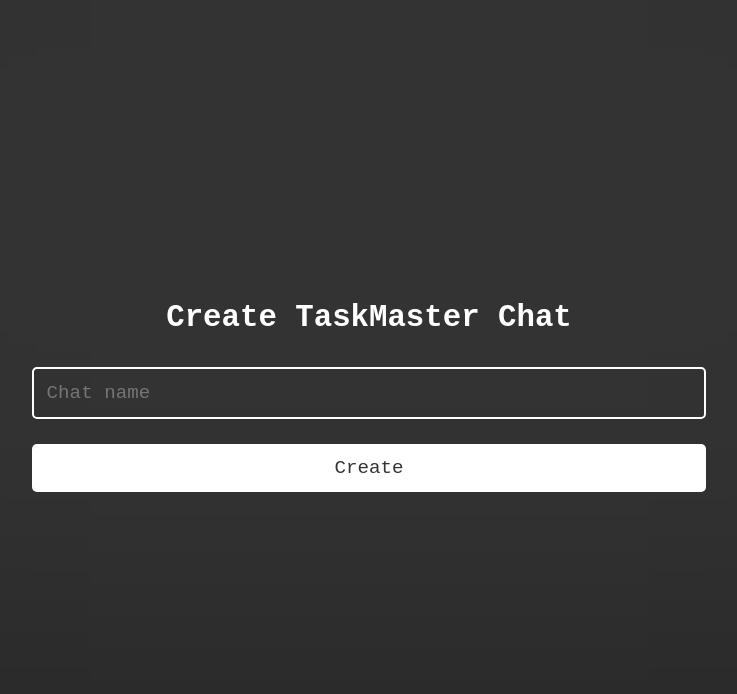
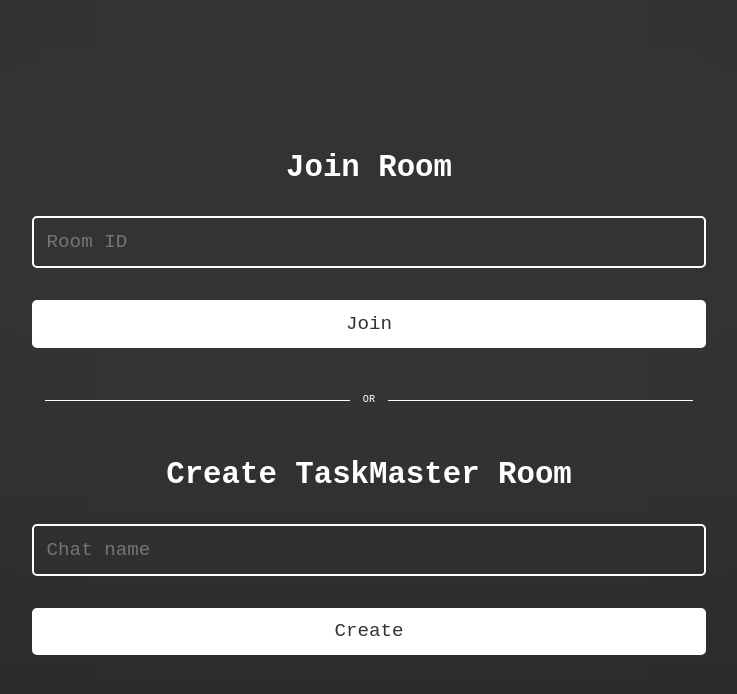
Before and after one commit to ollisterr/taskmaster, a React (Create React App) app in the folder front/: page / in a window 1280 px wide. Before the commit this address led to /create. Shown: the top 694 px of the page, without its empty margins (271-1008 px from the left). Built offline with nearby package versions, Linux system fonts and the light colour scheme; no server answers.

Commit message:
Frontpage

```diff
--- a/front/src/App.tsx
+++ b/front/src/App.tsx
@@ -3,10 +3,9 @@
   BrowserRouter as Router,
   Switch,
   Route,
-  Redirect
 } from "react-router-dom";
 import AdminPage from './pages/AdminPage';
-import CreatePage from './pages/CreatePage';
+import FrontPage from './pages/FrontPage';
 import PromptPage from './pages/PromptPage';
 
 const App = () => {
@@ -14,10 +13,6 @@
     <div className="App">
       <Router>
       <Switch>
-          <Route path="/create">
-            <CreatePage />
-          </Route>
-
           <Route path="/admin/:room">
             <AdminPage />
           </Route>
@@ -27,7 +22,7 @@
           </Route>
 
           <Route path="/">
-            <Redirect to="/create" />
+            <FrontPage />
           </Route>
         </Switch>
       </Router>
--- a/front/src/pages/CreatePage.tsx
+++ /dev/null
@@ -1,49 +0,0 @@
-import React, { useState } from "react";
-import { useHistory } from "react-router";
-
-import { Button, Headline, Input, Page } from "../styles";
-import { Small } from "../styles/typography";
-import { API_URL } from "../utils/config";
-
-const CreatePage = () => {
-  const [roomId, setRoomId] = useState("");
-  const [error, setError] = useState("");
-
-  const history = useHistory();
-
-  const handleSubmit = (e: React.FormEvent<HTMLFormElement>) => {
-    e.preventDefault();
-
-    fetch(API_URL + "/create", {
-      method: 'POST',
-      headers: {
-        'Content-Type': 'application/json',
-      },
-      body: JSON.stringify({ roomId })
-    }).then(response => response.json()).then(({ roomId }) => {
-      // navigate to newly created chat
-      if (roomId) {
-        history.replace(`/admin/${roomId}`)
-      }
-    }).catch((error) => {
-      console.log(error)
-      setError(error.message)
-    })
-  }
-
-  return (
-    <Page>
-      <form onSubmit={handleSubmit}>
-        <Headline>Create TaskMaster Chat</Headline>
-
-        <Input value={roomId} onChange={(e) => setRoomId(e.target.value)} placeholder="Chat name" />
-
-        <Small>{error}</Small>
-
-        <Button>Create</Button>
-      </form>
-    </Page>
-  )
-}
-
-export default CreatePage;
--- /dev/null
+++ b/front/src/pages/FrontPage.tsx
@@ -0,0 +1,118 @@
+import React, { useState } from "react";
+import { useHistory } from "react-router";
+import styled from "styled-components";
+
+import { Button, Headline, Input, Page } from "../styles";
+import { Small } from "../styles/typography";
+import { API_URL } from "../utils/config";
+import api from "../utils/api"
+
+const FrontPage = () => {
+  const [joinRoomId, setJoinRoomId] = useState("");
+  const [createRoomId, setCreateRoomId] = useState("");
+
+  const [joinError, setJoinError] = useState("");
+  const [createError, setCreateError] = useState("");
+
+  const history = useHistory();
+
+
+
+  const joinRoom = (e: React.FormEvent<HTMLFormElement>) => {
+    e.preventDefault();
+
+    api.post(API_URL + "/join", { roomId: joinRoomId })
+      .then(({ roomId }: { roomId: string }) => {
+        // navigate to newly created chat
+        if (roomId) {
+          history.push(`/${roomId}`)
+        }
+      })
+      .catch((error: Error) => {
+        setJoinError(error.message)
+      })
+  }
+
+  const handleSubmit = (e: React.FormEvent<HTMLFormElement>) => {
+    e.preventDefault();
+
+    api.post(API_URL + "/create", { roomId: createRoomId }).then(({ roomId }: { roomId: string }) => {
+      // navigate to newly created chat
+      if (roomId) {
+        history.push(`/admin/${roomId}`)
+      }
+    }).catch((error: Error) => {
+      setCreateError(error.message)
+    })
+  }
+
+  const handleChangeJoin = (e: React.ChangeEvent<HTMLInputElement>) => {
+    setJoinError("");
+    setJoinRoomId(e.target.value);
+  }
+
+  const handleChangeCreate = (e: React.ChangeEvent<HTMLInputElement>) => {
+    setCreateError("");
+    setCreateRoomId(e.target.value);
+  }
+
+  return (
+    <Page>
+      <form onSubmit={joinRoom}>
+        <Headline>Join Room</Headline>
+
+        <Input value={joinRoomId} onChange={handleChangeJoin} placeholder="Room ID" />
+
+        <Error>{joinError} <Hidden>Placeholder</Hidden></Error>
+
+        <Button>Join</Button>
+      </form>
+
+      <DividerWrapper>
+        <Line />
+
+        <Small>OR</Small>
+
+        <Line />
+      </DividerWrapper>
+
+      <form onSubmit={handleSubmit}>
+        <Headline>Create TaskMaster Room</Headline>
+
+        <Input value={createRoomId} onChange={handleChangeCreate} placeholder="Chat name" />
+
+        <Error>{createError} <Hidden>Placeholder</Hidden></Error>
+
+        <Button>Create</Button>
+      </form>
+    </Page>
+  )
+}
+
+
+const DividerWrapper = styled.div`
+  display: flex;
+  align-items: center;
+  width: 100%;
+  padding: 3rem 0;
+  `;
+
+const Error = styled(Small)`
+  color: red;
+  font-size: 1rem;
+`;
+
+const Hidden = styled.span`
+  font-size: inherit;
+  visibility: hidden;
+`;
+
+const Line = styled.div`
+  flex: 1 1 auto;
+  height: 1px;
+  width: 100%;
+  background-color: white;
+  margin: 1rem;
+`;
+
+export default FrontPage;
--- a/front/src/pages/PromptPage.tsx
+++ b/front/src/pages/PromptPage.tsx
@@ -30,7 +30,6 @@
 
 const PromptPage = () => {
   const params = useParams<{ room: string }>();
-  const history = useHistory();
 
   const [message, setMessage] = useState<Message>();
   const [mute, toggleMute] = useState<boolean>(true);
@@ -89,7 +88,7 @@
   }
 
   &:focus {
-    box-shadow: 0 0 0 0.25rem coral;
+    box-shadow: 0 0 0 0.25rem red;
     outline: none;
   }
 `;
--- a/front/src/styles/index.ts
+++ b/front/src/styles/index.ts
@@ -24,26 +24,24 @@
   color: white;
   font-family: inherit;
   background-color: transparent;
-  margin-bottom: 1rem;
+  transition: all 0.2s;
+
+  &:focus {
+    box-shadow: 0 0 0 0.25rem red;
+    outline: none;
+  }
 `;
 
 export const Input = styled.input`
   ${styles}
   border: solid 2px #fff;
-
-  &:focus {
-    outline: none;
-  }
 `;
 
 export const Textarea = styled.textarea`
   ${styles}
   border: solid 2px #fff;
+  margin-bottom: 1rem;
   resize: none;
-
-  &:focus {
-    outline: none;
-  }
 `;
 
 export const Button = styled.button`
@@ -52,4 +50,9 @@
   background-color: #fff;
   color: #333;
   cursor: pointer;
+  transition: all 0.2s;
+
+  &:hover {
+    background-color: lightgrey;
+  }
 `;
--- a/front/src/styles/typography.ts
+++ b/front/src/styles/typography.ts
@@ -1,7 +1,7 @@
 import styled from "styled-components";
 
 export const Small = styled.p`
-  font-size: 0.8em;
+  font-size: 1em;
   padding: 0.5rem 0;
 `;
 
--- /dev/null
+++ b/front/src/utils/api.ts
@@ -0,0 +1,18 @@
+export const post = async (url: string, body: any) => {
+  const response = await fetch(url, {
+    method: 'POST',
+    headers: {
+      'Content-Type': 'application/json',
+    },
+    body: JSON.stringify(body)
+  })
+  const responseJson = await response.json();
+
+  if (!response.ok) {
+    throw Error(responseJson.message);
+  }
+
+  return responseJson;
+}
+
+export default { post };
```
Also changed, not shown: 1 other file (tests, documents, lock files or other folders).
